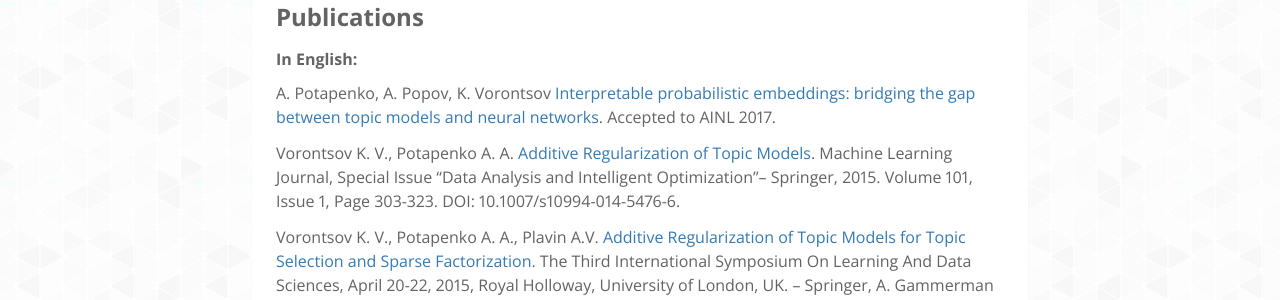
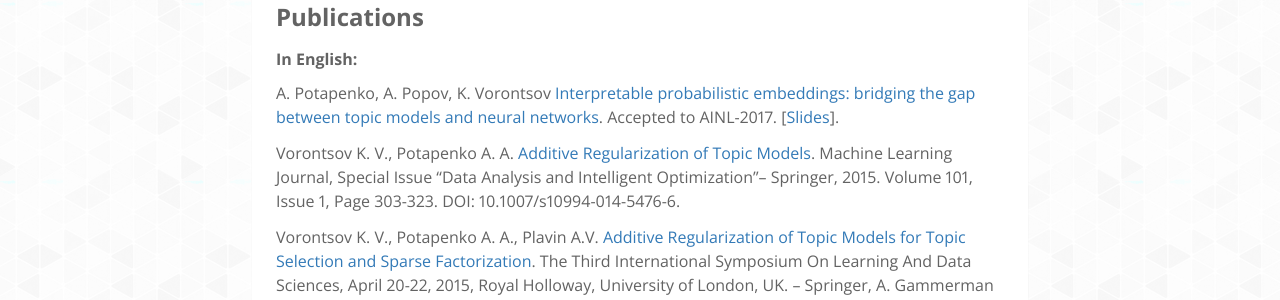
Before and after one commit to AnyaP/apotapenko.com, a Jekyll site: the page built from source/research.md, in a window 1280 px wide and 900 px high, scrolled down 1103 px. Shown: the part 154-454 px from the top of the window. Built offline with Jekyll 4.4.1, drawn with Linux system fonts in a browser that asks for light colours; nearby versions of some CDN libraries.

Commit message:
AINL updates neat

```diff
--- a/source/research.md
+++ b/source/research.md
@@ -54,8 +54,8 @@
 ##### In English:
 
 A. Potapenko, A. Popov, K. Vorontsov [Interpretable probabilistic embeddings: bridging the
-gap between topic models and neural networks]({{ site.url }}/images/ainl_paper_homepage.pdf).
-Accepted to AINL 2017.
+gap between topic models and neural networks]({{ site.url }}/images/potapenko2017ainl.pdf).
+Accepted to AINL-2017. [[Slides]({{ site.url }}/images/slides_ainl.pdf)].
 
 Vorontsov K. V., Potapenko A. A. [Additive Regularization of Topic Models](https://link.springer.com/content/pdf/10.1007%2Fs10994-014-5476-6.pdf). Machine Learning Journal, Special Issue “Data Analysis and Intelligent Optimization”– Springer, 2015. Volume 101, Issue 1, Page 303-323. DOI: 10.1007/s10994-014-5476-6.
 
```
Also changed, not shown: 4 other files.
